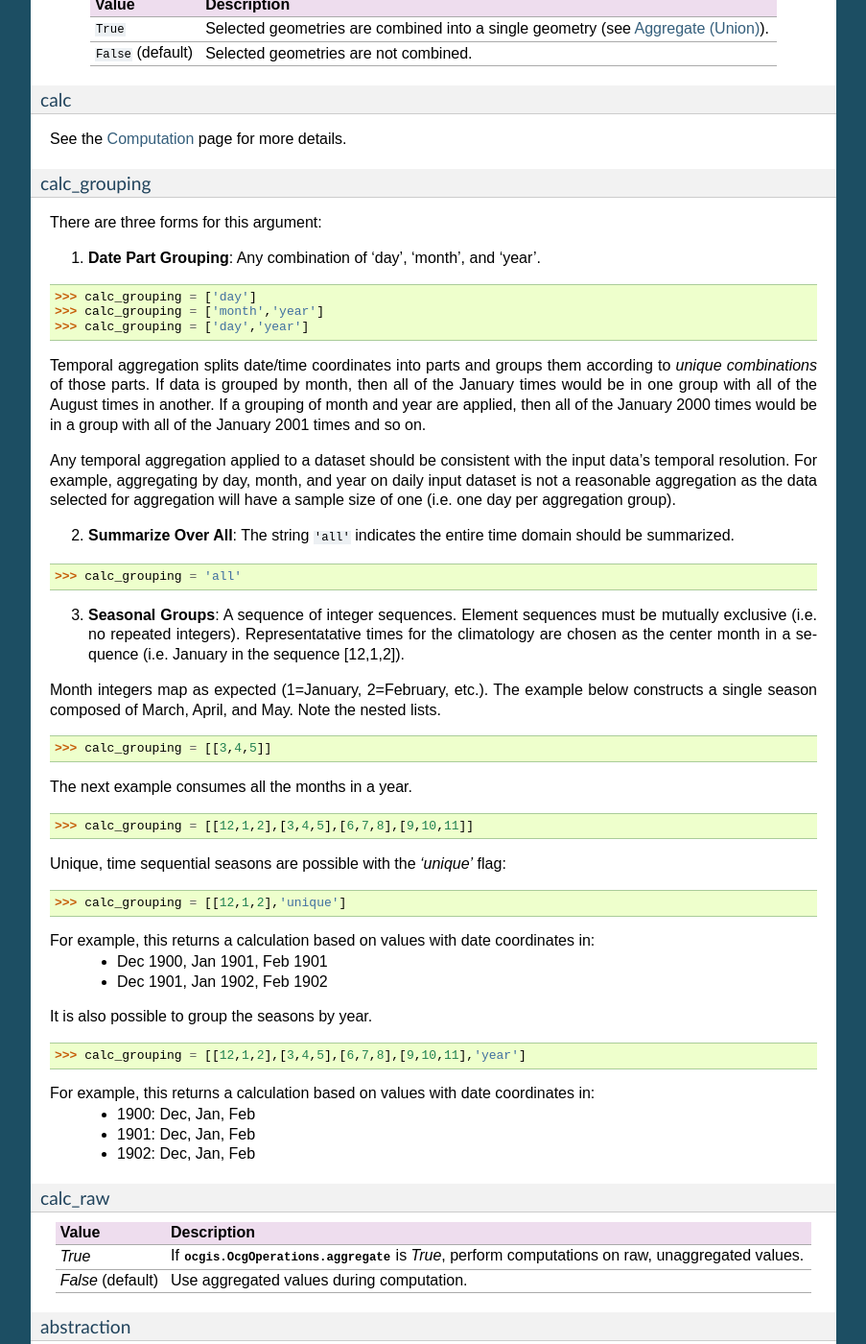
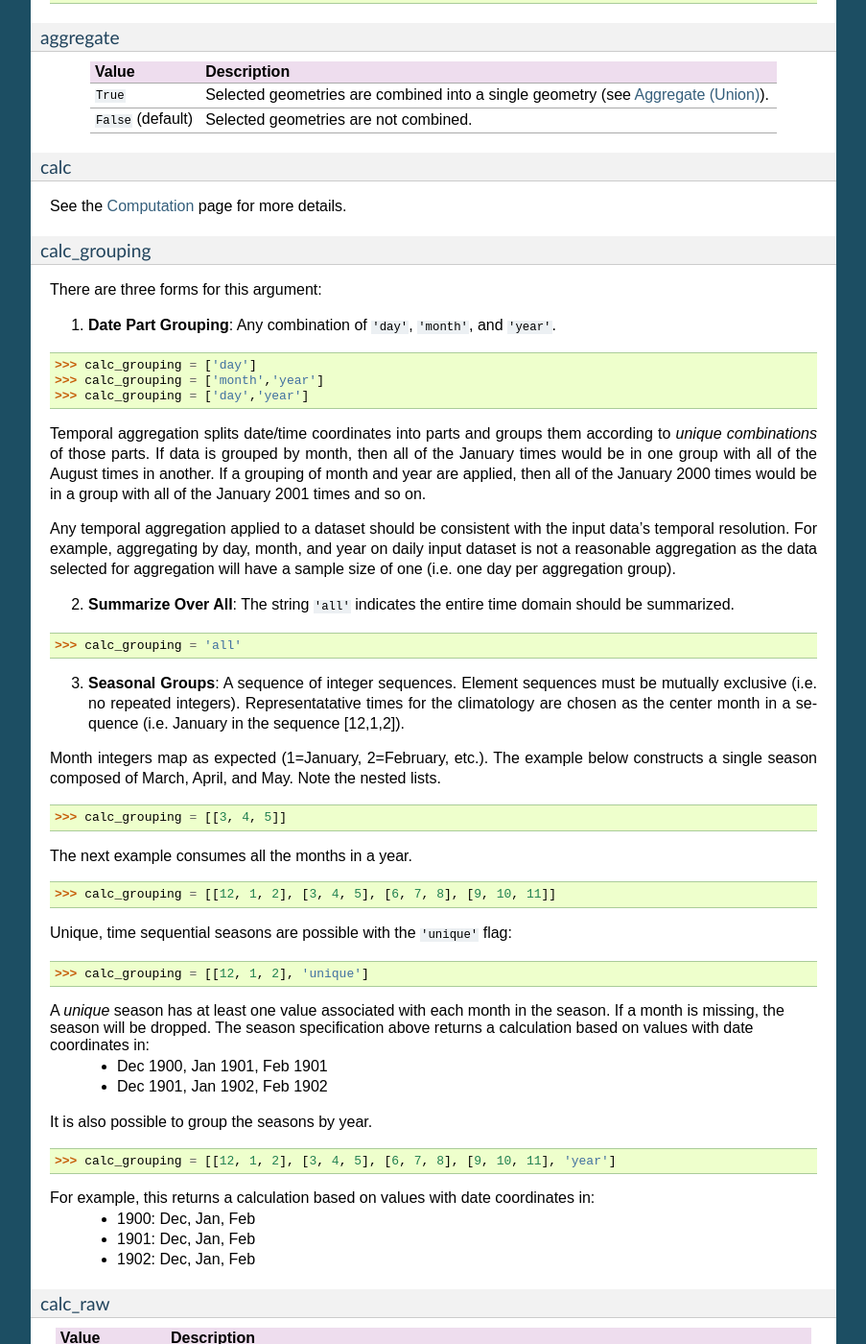
Before and after one commit to NCPP/ocgis, a Sphinx documentation site: the page built from doc/api.rst, in a window 1280 px wide and 1400 px high, scrolled down 3178 px. Shown: the whole window at 96% size, without its empty margins (198-1101 px from the left). Built offline with Sphinx 7.4.7, drawn with Linux system fonts in a browser that asks for light colours; formulas are drawn with MathJax 3; some of the changed text lies outside the part shown.

Commit message:
Improved documentation for 'unique' seasonal flag and multi-geometry subsetting to netCDF.

```diff
--- a/doc/api.rst
+++ b/doc/api.rst
@@ -81,6 +81,8 @@
 geom
 ~~~~
 
+.. warning:: Subsetting with multiple geometries to netCDF will result in :ref:`agg_selection` being set to ``True``. Indexing multiple geometries using netCDF-CF convention is currently not possible.
+
 If a geometry(s) is provided, it is used to subset `every` :class:`ocgis.RequestDataset` object. Again, supplying a value of `None` (the default) results in the return of the entire spatial domain. Any shapefiles used for subsetting must include a unique integer attribute called `UGID` and have a WGS84 latitude/longitude geographic coordinate system.
 
 There are a number of ways to parameterize the `geom` keyword argument:
@@ -162,7 +164,7 @@
 
 There are three forms for this argument:
 
-1. **Date Part Grouping**: Any combination of 'day', 'month', and 'year'.
+1. **Date Part Grouping**: Any combination of ``'day'``, ``'month'``, and ``'year'``.
 
 >>> calc_grouping = ['day']
 >>> calc_grouping = ['month','year']
@@ -180,23 +182,23 @@
 
 Month integers map as expected (1=January, 2=February, etc.). The example below constructs a single season composed of March, April, and May. Note the nested lists.
 
->>> calc_grouping = [[3,4,5]]
+>>> calc_grouping = [[3, 4, 5]]
 
 The next example consumes all the months in a year.
 
->>> calc_grouping = [[12,1,2],[3,4,5],[6,7,8],[9,10,11]]
+>>> calc_grouping = [[12, 1, 2], [3, 4, 5], [6, 7, 8], [9, 10, 11]]
 
-Unique, time sequential seasons are possible with the `'unique'` flag:
+Unique, time sequential seasons are possible with the ``'unique'`` flag:
 
->>> calc_grouping = [[12,1,2],'unique']
+>>> calc_grouping = [[12, 1, 2], 'unique']
 
-For example, this returns a calculation based on values with date coordinates in:
+A *unique* season has at least one value associated with each month in the season. If a month is missing, the season will be dropped. The season specification above returns a calculation based on values with date coordinates in:
  * Dec 1900, Jan 1901, Feb 1901
  * Dec 1901, Jan 1902, Feb 1902
 
 It is also possible to group the seasons by year.
 
->>> calc_grouping = [[12,1,2],[3,4,5],[6,7,8],[9,10,11],'year']
+>>> calc_grouping = [[12, 1, 2], [3, 4, 5], [6, 7, 8], [9, 10, 11], 'year']
 
 For example, this returns a calculation based on values with date coordinates in:
  * 1900: Dec, Jan, Feb
```
Also changed, not shown: other parts of doc/api.rst (+2 -0 lines).
